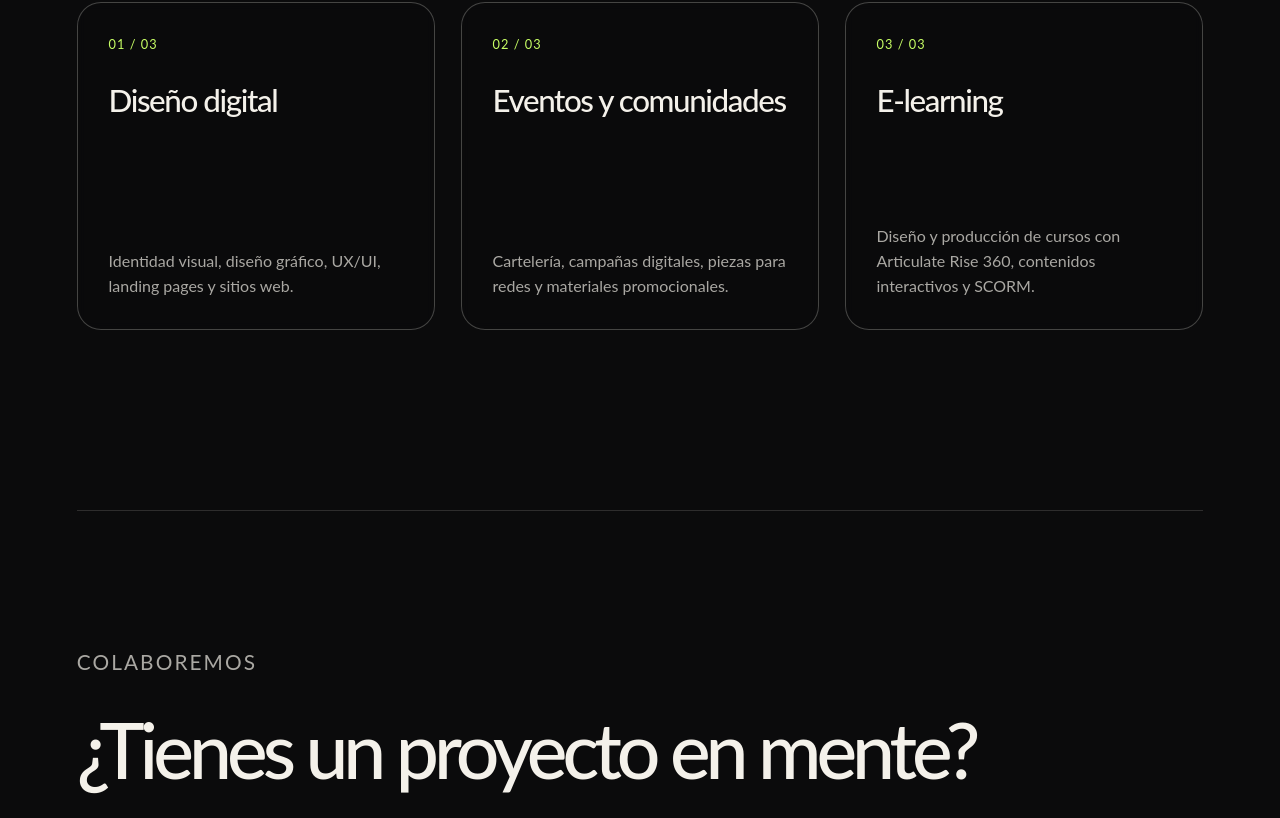
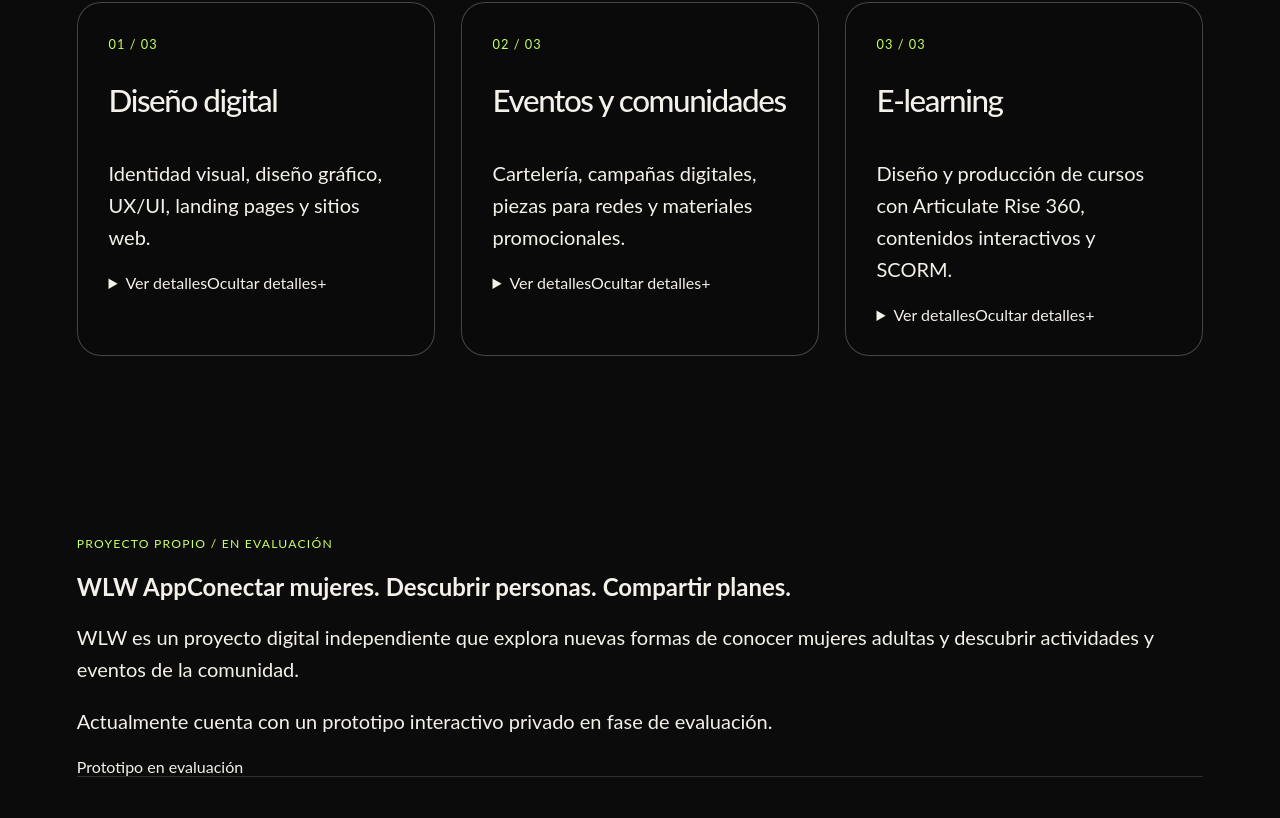
Before and after one commit to odibazo/portfolio, a Next.js app: page /odi-studio in a window 1280 px wide. Shown: the part 822-1640 px from the top of the page. Built offline with nearby package versions, Linux system fonts and the light colour scheme.

Commit message:
feat: expand ODI Studio services and add private WLW project summary

```diff
--- a/pages/odi-studio.js
+++ b/pages/odi-studio.js
@@ -9,16 +9,34 @@ const services = [
     number: '01',
     title: 'Diseño digital',
     description: 'Identidad visual, diseño gráfico, UX/UI, landing pages y sitios web.',
+    details: [
+      'Identidad visual y sistemas gráficos.',
+      'Diseño UX/UI y prototipos.',
+      'Landing pages y sitios web.',
+      'Piezas digitales y materiales de marca.',
+    ],
   },
   {
     number: '02',
     title: 'Eventos y comunidades',
     description: 'Cartelería, campañas digitales, piezas para redes y materiales promocionales.',
+    details: [
+      'Carteles y piezas promocionales.',
+      'Creatividades para redes sociales.',
+      'Invitaciones, entradas y materiales digitales.',
+      'Páginas de presentación e inscripción.',
+    ],
   },
   {
     number: '03',
     title: 'E-learning',
     description: 'Diseño y producción de cursos con Articulate Rise 360, contenidos interactivos y SCORM.',
+    details: [
+      'Cursos con Articulate Rise 360.',
+      'Microlearning y contenidos interactivos.',
+      'Cuestionarios y recursos multimedia.',
+      'Exportación SCORM para plataformas LMS.',
+    ],
   },
 ];
 
@@ -89,9 +107,36 @@ export default function OdiStudio() {
               <article className={studio.serviceCard} key={service.number}>
                 <p className={studio.serviceNum}>{service.number} / 03</p>
                 <h2>{service.title}</h2>
-                <p>{service.description}</p>
+                <p className={studio.serviceIntro}>{service.description}</p>
+                <details className={studio.serviceDetails}>
+                  <summary>
+                    <span className={studio.moreLabel}>Ver detalles</span>
+                    <span className={studio.lessLabel}>Ocultar detalles</span>
+                    <span className={studio.toggleIcon} aria-hidden="true">+</span>
+                  </summary>
+                  <ul>
+                    {service.details.map((item) => <li key={item}>{item}</li>)}
+                  </ul>
+                </details>
               </article>
             ))}
+          </div>
+        </section>
+
+        <section className={studio.ownProject} aria-labelledby="wlw-project-title">
+          <div className={studio.ownProjectHeading}>
+            <p className={home.kicker}>Proyecto propio / En evaluación</p>
+            <h2 id="wlw-project-title">WLW App<span>Conectar mujeres. Descubrir personas. Compartir planes.</span></h2>
+          </div>
+          <div className={studio.ownProjectCopy}>
+            <p>
+              WLW es un proyecto digital independiente que explora nuevas formas de
+              conocer mujeres adultas y descubrir actividades y eventos de la comunidad.
+            </p>
+            <p>
+              Actualmente cuenta con un prototipo interactivo privado en fase de evaluación.
+            </p>
+            <span className={studio.projectStatus}>Prototipo en evaluación</span>
           </div>
         </section>
 
```
